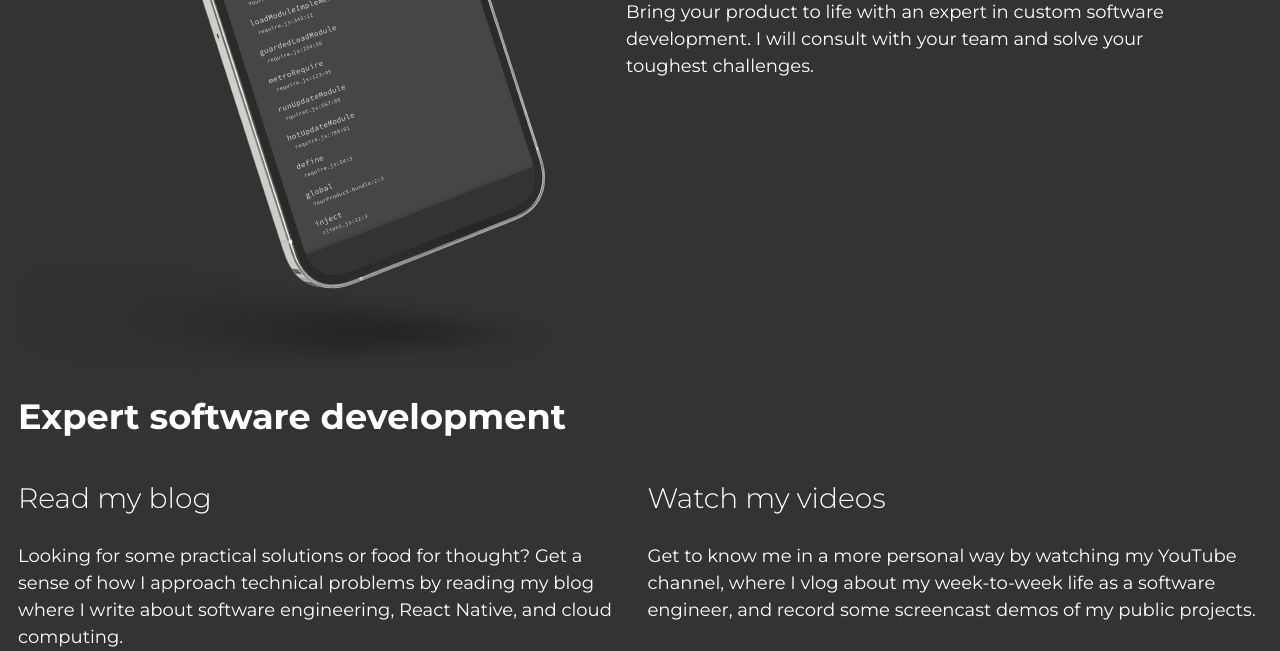
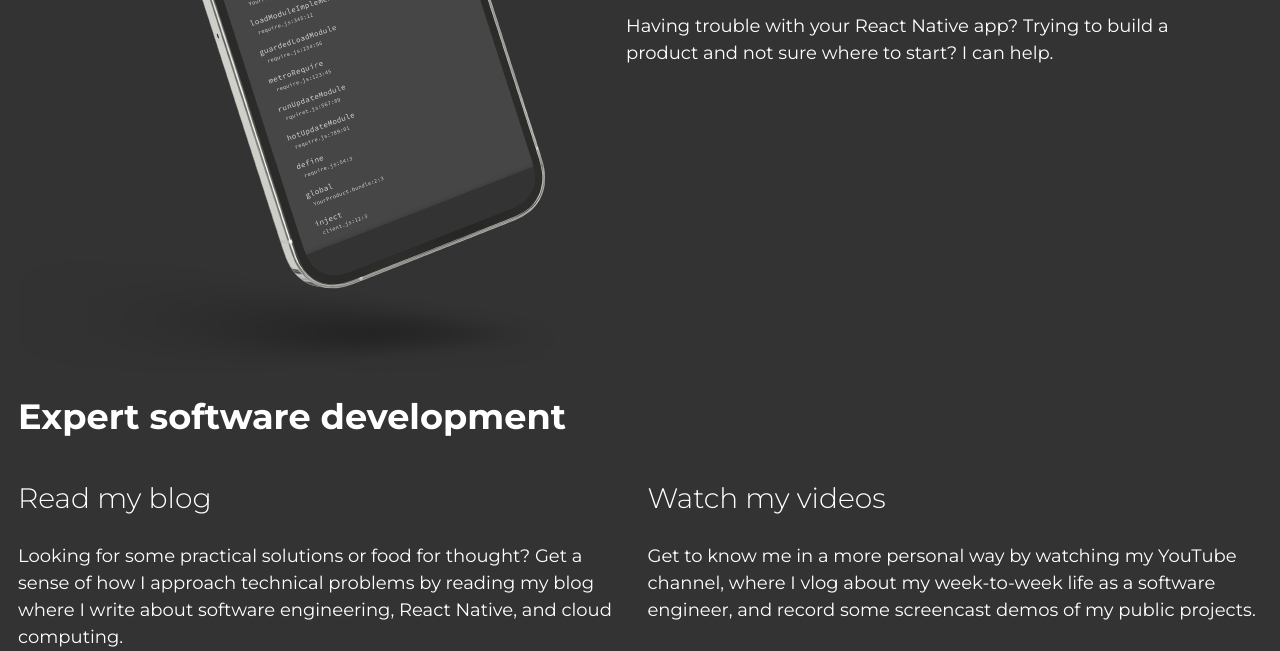
Before and after one commit to coolsoftwaretyler/cool-software-website, an Eleventy site: page src/index.html in a window 1280 px wide. Shown: the part 449-1100 px from the top of the page. Built offline with nearby package versions, Linux system fonts and the light colour scheme; Eleventy itself is replaced by a stand-in of ours; files that its build step writes are made by us from their sources.

Commit message:
update home text

```diff
--- a/src/index.html
+++ b/src/index.html
@@ -69,9 +69,7 @@
           <div class="intro__text">
             <h1 class="heading">Your error code is my business</h1>
             <p class="bodycopy">
-              Bring your product to life with an expert in custom software
-              development. I will consult with your team and solve your toughest
-              challenges.
+              Having trouble with your React Native app? Trying to build a product and not sure where to start? I can help.
             </p>
           </div>
         </section>
```
Also changed, not shown: ideas.md (added, +7 -0 lines).
